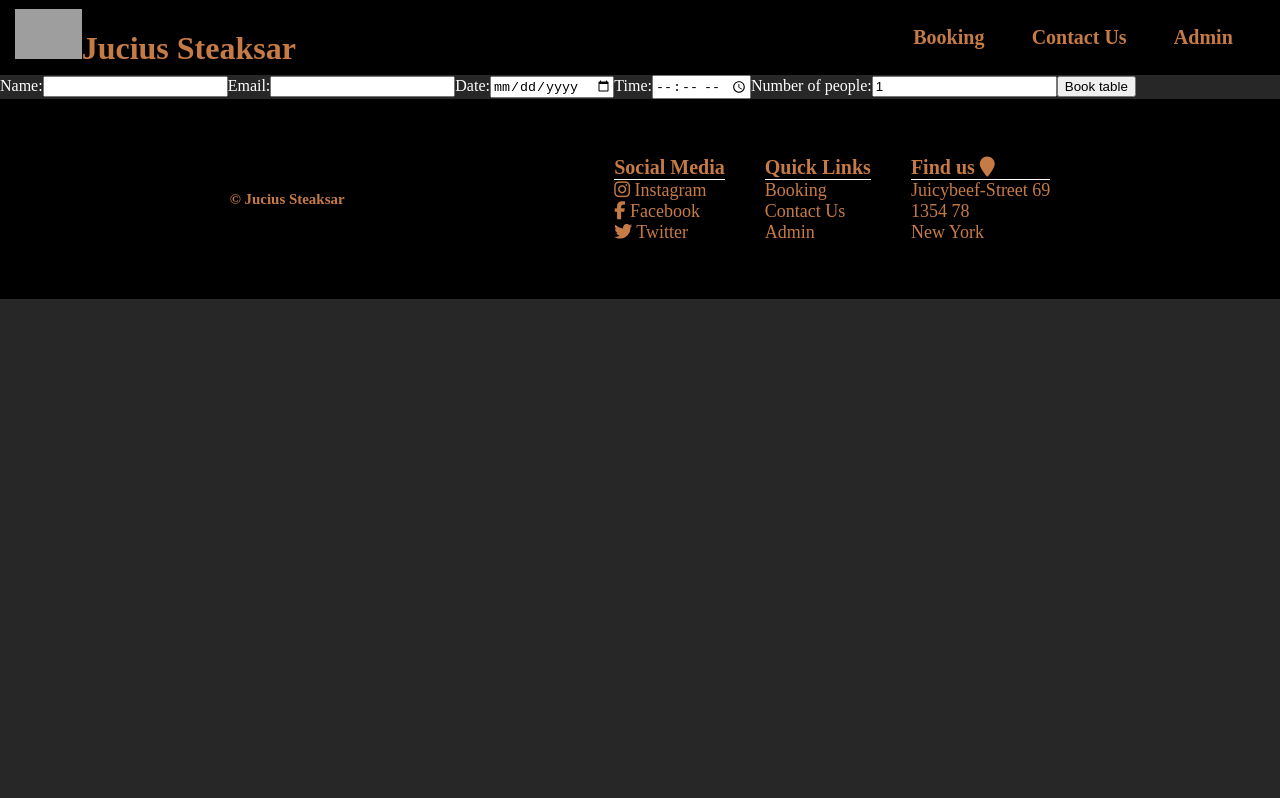
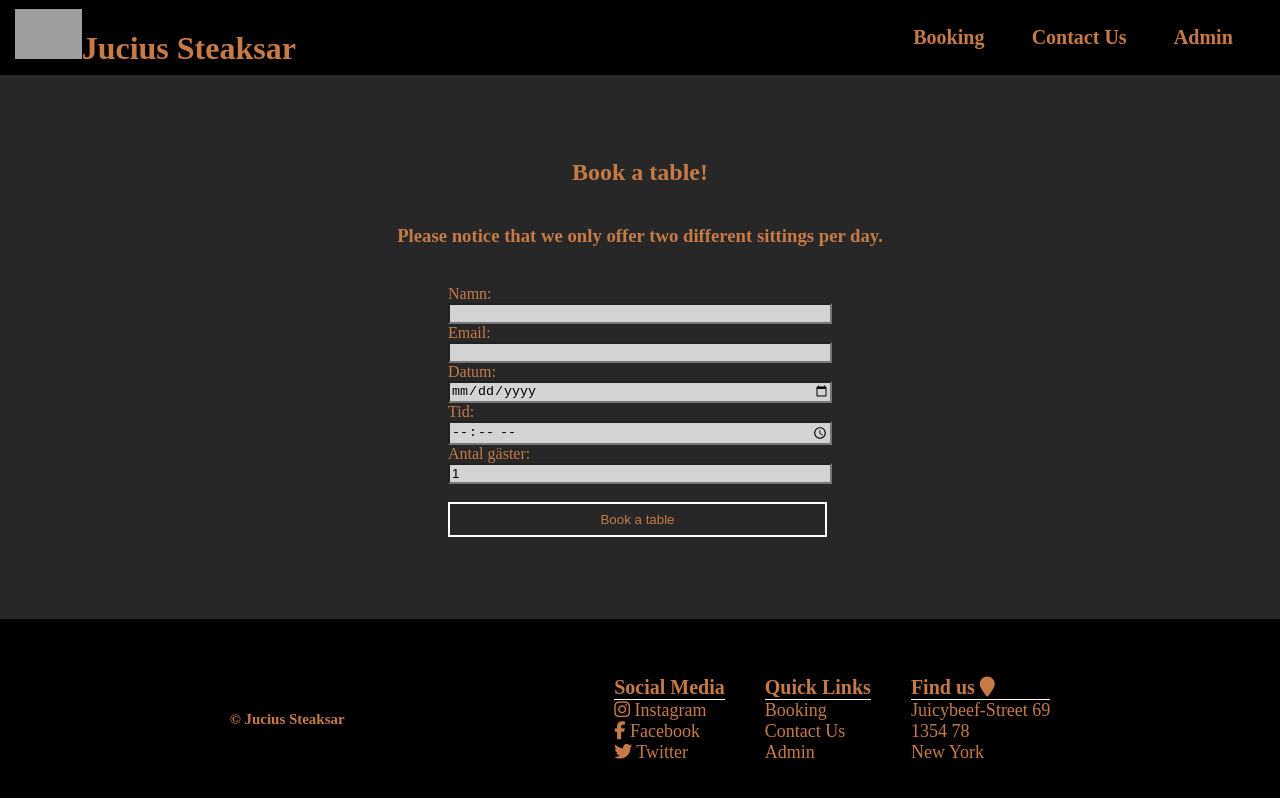
Before and after one commit to NicklasSoderlund/Restaurant-Project, a React (Create React App) app: page /booking in a window 1280 px wide. Shown: the top 798 px of the page. Built offline with nearby package versions, Linux system fonts and the light colour scheme; grey boxes are pictures that could not be loaded; a small style sheet from the web is missing.

Commit message:
Form on the way

```diff
--- a/src/components/Booking/Booking.tsx
+++ b/src/components/Booking/Booking.tsx
@@ -12,28 +12,33 @@ function BookingForm(props: BookingFormProps): JSX.Element {
 
   const handleSubmit = (event: React.FormEvent<HTMLFormElement>) => {
     event.preventDefault();
-    // Handle form submission here
   };
 
   return (
+    <section className='Booking'>
+      <h2>Book a table!</h2>
+      <h3>Please notice that we only offer two different sittings per day. </h3>
+    <div className='FormContainer'>
     <form onSubmit={handleSubmit}>
-      <label htmlFor="name">Name:</label>
+      <label htmlFor="name">Namn:</label>
       <input type="text" id="name" value={name} onChange={(e) => setName(e.target.value)} required />
 
       <label htmlFor="email">Email:</label>
       <input type="email" id="email" value={email} onChange={(e) => setEmail(e.target.value)} required />
 
-      <label htmlFor="date">Date:</label>
+      <label htmlFor="date">Datum:</label>
       <input type="date" id="date" value={date} onChange={(e) => setDate(e.target.value)} required />
 
-      <label htmlFor="time">Time:</label>
+      <label htmlFor="time">Tid:</label>
       <input type="time" id="time" value={time} onChange={(e) => setTime(e.target.value)} required />
 
-      <label htmlFor="numPeople">Number of people:</label>
+      <label htmlFor="numPeople">Antal gäster:</label>
       <input type="number" id="numPeople" value={numPeople} onChange={(e) => setNumPeople(Number(e.target.value))} required />
-
-      <button type="submit">Book table</button>
+      <br></br>
+      <button type="submit">Book a table</button>
     </form>
+    </div>
+    </section>
   );
 }
 
--- a/src/components/Booking/booking.scss
+++ b/src/components/Booking/booking.scss
@@ -1,58 +1,46 @@
-body{
-  background-color: rgb(39, 39, 39);
-  color:white;}
-
-.booking-form {
-    font-family: 'geared-slab-regular', sans-serif;
+.Booking {
+  height: 60vh;
+  width: 100%;
+  display: flex;
+  flex-direction: column;
+  align-items: center;
+  padding-top: 5%;
+    h2 {
+      color: #C67B47;
+    }
+    h3 {
+      color: #C67B47;
+    }
+}
+.FormContainer {
+    height: 100%;
+    width: 100%;
     display: flex;
     flex-direction: column;
     align-items: center;
-
-    label {
-      display: block;
-      margin-bottom: 0.5rem;
-    }
-
-    input {
-      font-size: 1rem;
-      padding: 0.5rem;
-      border: none;
-      border-radius: 0.25rem;
-      background-color: #fff;
-      color: #000;
-
-      &:focus {
-        outline: none;
-        box-shadow: 0 0 0 2px #C67B47;
-      }
-    }
-
-    select {
-      font-size: 1rem;
-      padding: 0.5rem;
-      border: none;
-      border-radius: 0.25rem;
-      background-color: #fff;
-      color: #000;
-    }
-
-    button {
-      font-size: 1rem;
-      padding: 0.5rem;
-      border: none;
-      border-radius: 0.25rem;
-      background-color: #C67B47;
-      color: #fff;
-      cursor: pointer;
-      transition: background-color 0.2s;
-
-      &:hover {
-        background-color: #9f563d;
-      }
-
-      &:focus {
-        outline: none;
-        box-shadow: 0 0 0 2px #fff;
-      }
-    }
+    color: #C67B47;
+    form {
+      display: flex;
+      flex-direction: column;
+      width: 30%;
+      margin: 20px;
+          input {
+            background-color: lightgray;
+          }
   }
+}
+button{
+  padding:8px 48px;
+  background-color: transparent;
+  border:2px solid #FFFFFF;
+  margin:0 5px 5px 0;
+  box-sizing: border-box;
+  font-weight:400;
+  color:#C67B47;
+  text-align:center;
+  }
+  button:hover{
+  color:#DDDDDD;
+  border-color:#DDDDDD;
+  cursor:pointer;
+  }
```
